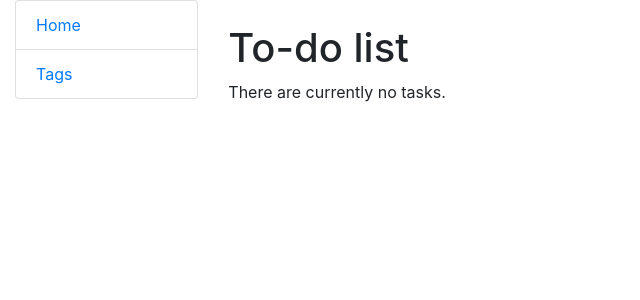
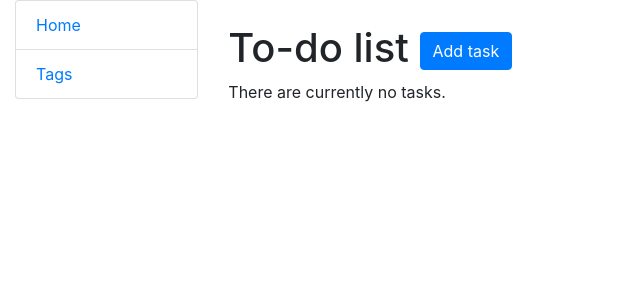
Before and after one commit to raychw/to-do-list, a Django app: page / in a window 1280 px wide. Shown: the top 300 px of the page, without its empty margins (0-640 px from the left). Run offline with Django 5.2, Linux system fonts and the light colour scheme; data that the repository does not hold is empty; some libraries are stand-ins or nearby versions.

Commit message:
Added a button to add a new task

```diff
--- a/catalog/urls.py
+++ b/catalog/urls.py
@@ -1,9 +1,14 @@
 from django.urls import path
 
-from catalog.views import TaskListView, TagListView
+from catalog.views import (
+    TaskListView,
+    TaskCreateView,
+    TagListView,
+)
 
 urlpatterns = [
     path("", TaskListView.as_view(), name="index"),
+    path("create/", TaskCreateView.as_view(), name="task-create"),
     path("tags/", TagListView.as_view(), name="tag-list"),
 ]
 
--- a/catalog/views.py
+++ b/catalog/views.py
@@ -11,6 +11,12 @@ class TaskListView(generic.ListView):
     paginate_by = 5
 
 
+class TaskCreateView(generic.CreateView):
+    model = Task
+    fields = "__all__"
+    success_url = reverse_lazy("catalog:index")
+
+
 class TagListView(generic.ListView):
     model = Tag
     template_name = "catalog/tag_list.html"
--- a/templates/catalog/index.html
+++ b/templates/catalog/index.html
@@ -7,16 +7,26 @@
   <br>
   <h1>
     To-do list
+  <a href="{% url 'catalog:task-create' %}" class="btn btn-primary link-to-page">
+      Add task
+  </a>
   </h1>
   {% if task_list %}
     {% for task in task_list %}
       <tr>
         <td>{{ task.content }} {{ task.is_done }}</td>
-        <td>{{ task.date_time }}</td>
-        <td>{{ task.tags }}</td>
+        <td>{{ task.datetime }}</td>
+        <td>
+          {% if task.tags.all %}
+            {% for tag in task.tags.all %}
+              {{ tag.name }}
+            {% endfor %}
+          {% endif %}
+        </td>
       </tr>
     {% endfor %}
-  {% else %}
+{% else %}
     <p>There are currently no tasks.</p>
-  {% endif %}
+{% endif %}
+
 {% endblock %}
```
Also changed, not shown: templates/catalog/task_form.html (added, +12 -0 lines).
